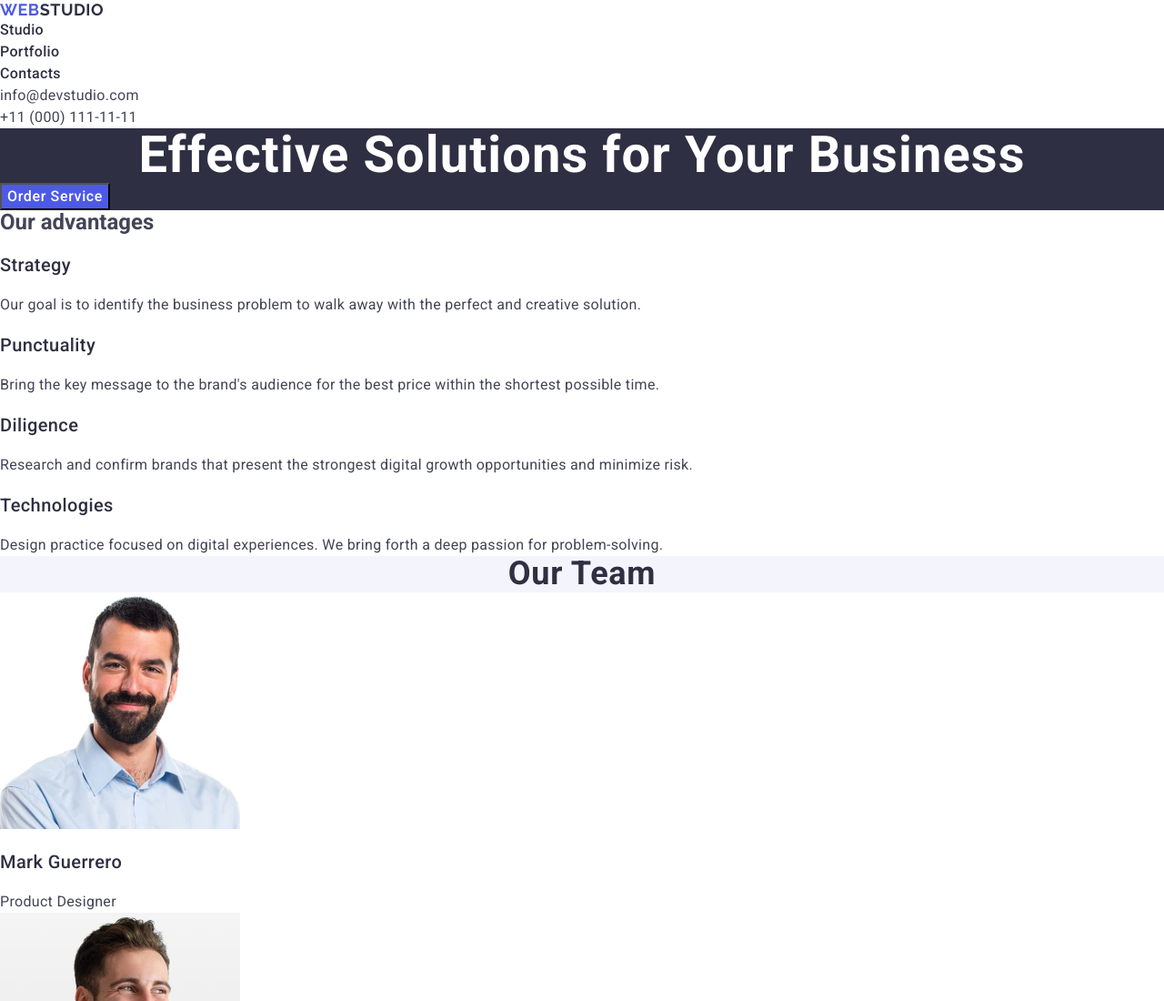
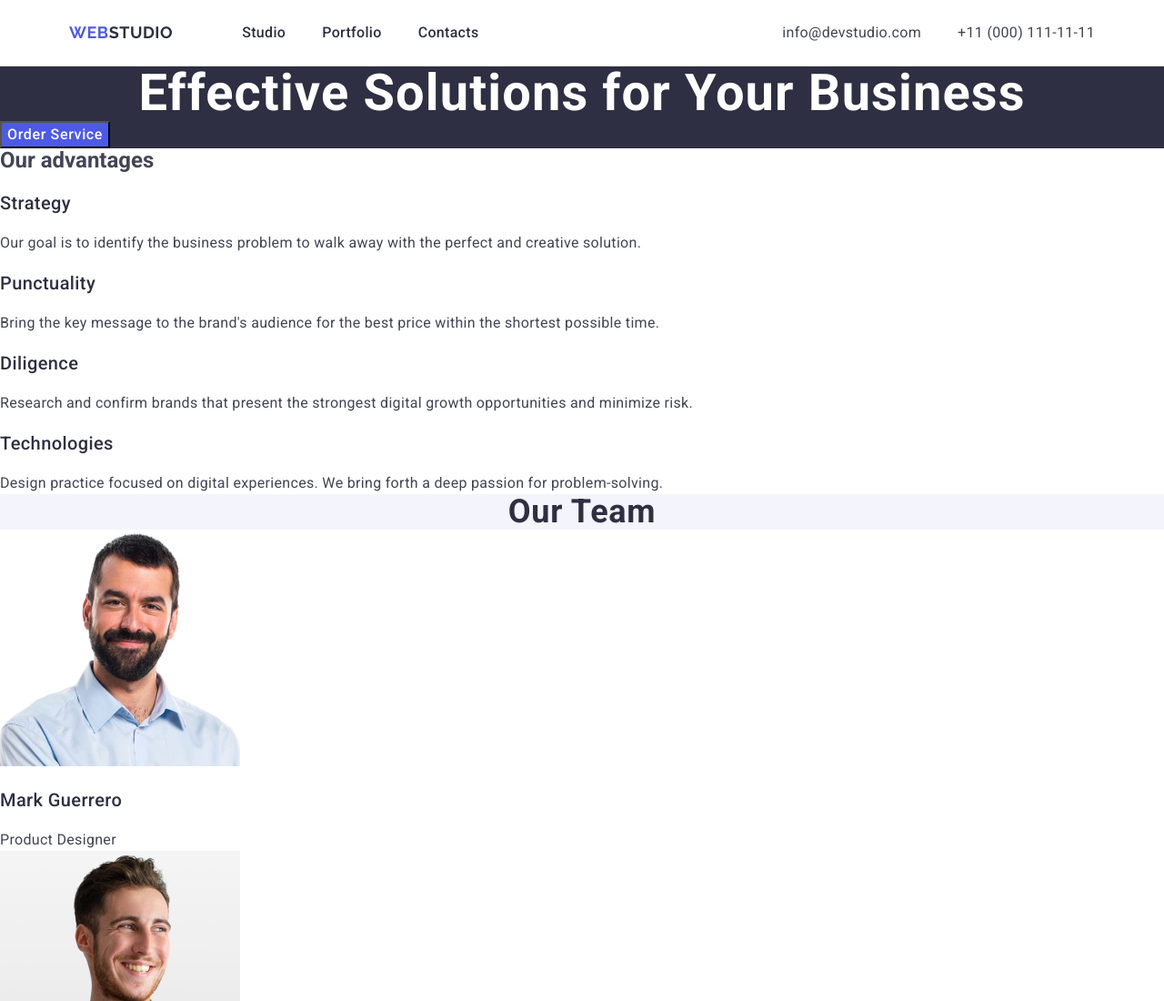
Before and after one commit to olesia-khashchevatska2024/goit-markup-hw-03, a plain HTML site: page index.html in a window 1280 px wide. Shown: the top 1100 px of the page at 91% size. Drawn offline with nearby package versions, Linux system fonts and the light colour scheme.

Commit message:
change padding

```diff
--- a/css/styles.css
+++ b/css/styles.css
@@ -22,6 +22,30 @@ p {
 a {
   text-decoration: none;
 }
+/* common */
+.container {
+  max-width: 1158px;
+  padding: 0 15px;
+  margin: 0 auto;
+}
+/* header */
+.header {
+  border-bottom: 1px solid #e7e9fc;
+}
+.header-container {
+  display: flex;
+  align-items: center;
+}
+.nav {
+  display: flex;
+  align-items: center;
+}
+.menu {
+  display: flex;
+  align-items: center;
+  gap: 40px;
+}
+
 button {
   cursor: pointer;
   font-family: "Roboto", sans-serif;
@@ -36,11 +60,17 @@ button {
   text-transform: uppercase;
   color: #4d5ae5;
 }
+.logo-header-first {
+  padding: 24px 0;
+  margin-right: 76px;
+}
 .logo-header-span {
   color: #2e2f42;
 }
 
 .menu-link {
+  display: block;
+  padding: 24px 0;
   font-weight: 500;
   font-size: 16px;
   line-height: 1.5;
@@ -53,8 +83,16 @@ button {
 }
 .contact-info {
   font-style: normal;
+  margin-left: auto;
+}
+.contact-list {
+  display: flex;
+  align-items: center;
+  gap: 40px;
 }
 .contact-link {
+  display: block;
+  padding: 24px 0;
   font-size: 16px;
   line-height: 1.5;
   letter-spacing: 0.02em;
@@ -65,6 +103,7 @@ button {
 .contact-link:focus {
   color: #404bbf;
 }
+/* hero */
 
 .hero {
   background-color: #2e2f42;
@@ -90,6 +129,7 @@ button {
 .hero-button:focus {
   background-color: #404bbf;
 }
+/* feature */
 .feature-title {
   font-weight: 500;
   font-size: 20px;
@@ -103,6 +143,7 @@ button {
   letter-spacing: 0.02em;
   color: #434455;
 }
+/* team-section */
 .team-section {
   background-color: #f4f4fd;
 }
@@ -131,6 +172,7 @@ button {
   letter-spacing: 0.02em;
   color: #434455;
 }
+/* portfolio */
 .portfolio-title {
   font-size: 36px;
   line-height: 1.11;
@@ -152,6 +194,7 @@ button {
   letter-spacing: 0.02em;
   color: #434455;
 }
+/* footer */
 .page-footer {
   background-color: #2e2f42;
 }
--- a/index.html
+++ b/index.html
@@ -23,11 +23,11 @@
   <body>
     <!-- #region header -->
     <header class="header">
+      <div class="container header-container">
         <nav class="nav">
-        <a class="logo-header" href="./index.html"
+          <a class="logo-header logo-header-first" href="./index.html"
             >Web<span class="logo-header-span">Studio</span></a
           >
-
           <ul class="menu">
             <li class="menu-item">
               <a class="menu-link" href="./index.html">Studio</a>
@@ -40,7 +40,6 @@
             </li>
           </ul>
         </nav>
-
         <address class="contact-info">
           <ul class="contact-list">
             <li class="contact-item">
@@ -55,6 +54,7 @@
             </li>
           </ul>
         </address>
+      </div>
     </header>
     <!-- #endregion header -->
     <main>
```
Lines whose indentation alone changed are shown as unchanged.
